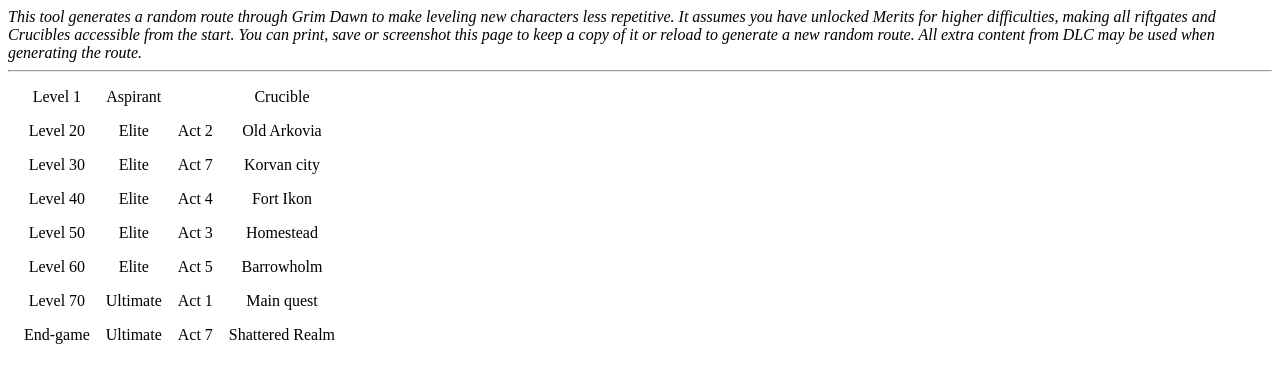
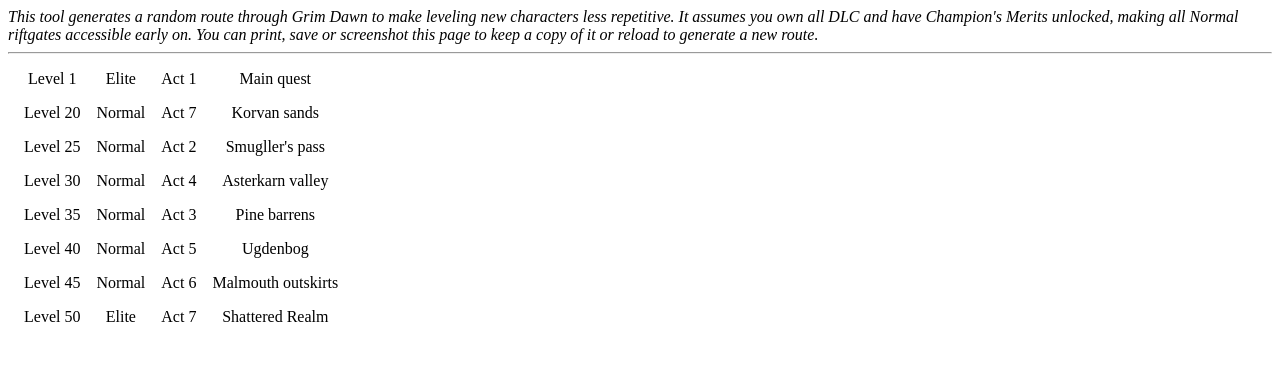
Before and after one commit to aaron-harvey/gd-router, a plain HTML site: page index.html in a window 1280 px wide. Drawn offline with Linux system fonts and the light colour scheme.

Commit message:
Now doing Elite->Normal

```diff
--- a/index.html
+++ b/index.html
@@ -2,7 +2,7 @@
 <meta name="viewport" content="width=device-width, initial-scale=1">
 <link href="style.css" rel="stylesheet">
 <meta charset="utf-8" />
-<div id='instructions'>This tool generates a random route through Grim Dawn to make leveling new characters less repetitive. It assumes you have unlocked Merits for higher difficulties, making all riftgates and Crucibles accessible from the start. You can print, save or screenshot this page to keep a copy of it or reload to generate a new random route. All extra content from DLC may be used when generating the route.</div>
+<div id='instructions'>This tool generates a random route through Grim Dawn to make leveling new characters less repetitive. It assumes you own all DLC and have Champion's Merits unlocked, making all Normal riftgates accessible early on. You can print, save or screenshot this page to keep a copy of it or reload to generate a new route.</div>
 <hr/>
 <div id='route'/>
 <script type='module'>
--- a/router.js
+++ b/router.js
@@ -20,15 +20,15 @@ function round(level){
 
 class Route{
   constructor(){
-    this.milestones={//TODO should be easy enough to have 1 milestone = 1 act, no act 1 while leveling!
-      1:['Aspirant','','Crucible'],
+    this.milestones={
+      1:['Elite','Act 1','Main quest'],
       20:false,
+      25:false,
       30:false,
+      35:false,
       40:false,
-      50:false,
-      60:false,
-      70:['Ultimate','Act 1','Main quest'], //act 1 ultimate
-      100:['Ultimate','Act 7','Shattered Realm'],
+      45:false,
+      50:['Elite','Act 7','Shattered Realm'],
     }
   }
 
@@ -38,16 +38,10 @@ class Route{
   generate(){
     let pool=new Set([2,3,4,5,6,7])
     let levels=Object.keys(this.milestones)
-    for(let level of levels.slice(1,levels.length-2)){
-      level=Number(level)
-      if(pool.size==0) return false
-      let candidates=Array.from(pool).flatMap(act=>acts.acts[act])
-      let normal=level<50&&false //TODO
-      let arealevel=level+3
-      candidates=candidates.filter(area=>normal?area.isnormal(arealevel):area.iselite(arealevel))
-      if(candidates.length==0) return false
-      let area=pick(Array.from(candidates))
-      this.milestones[level]=[normal?'Normal':'Elite','Act '+area.act,area.name]
+    for(let level of levels.slice(1,levels.length-1).map(level=>Number(level))){
+      let areas=Array.from(pool).flatMap(act=>acts.acts[act])
+      let area=pick(areas.filter(area=>area.isnormal(level)))
+      this.milestones[level]=['Normal','Act '+area.act,area.name]
       pool.delete(area.act)
     }
     return true
```
